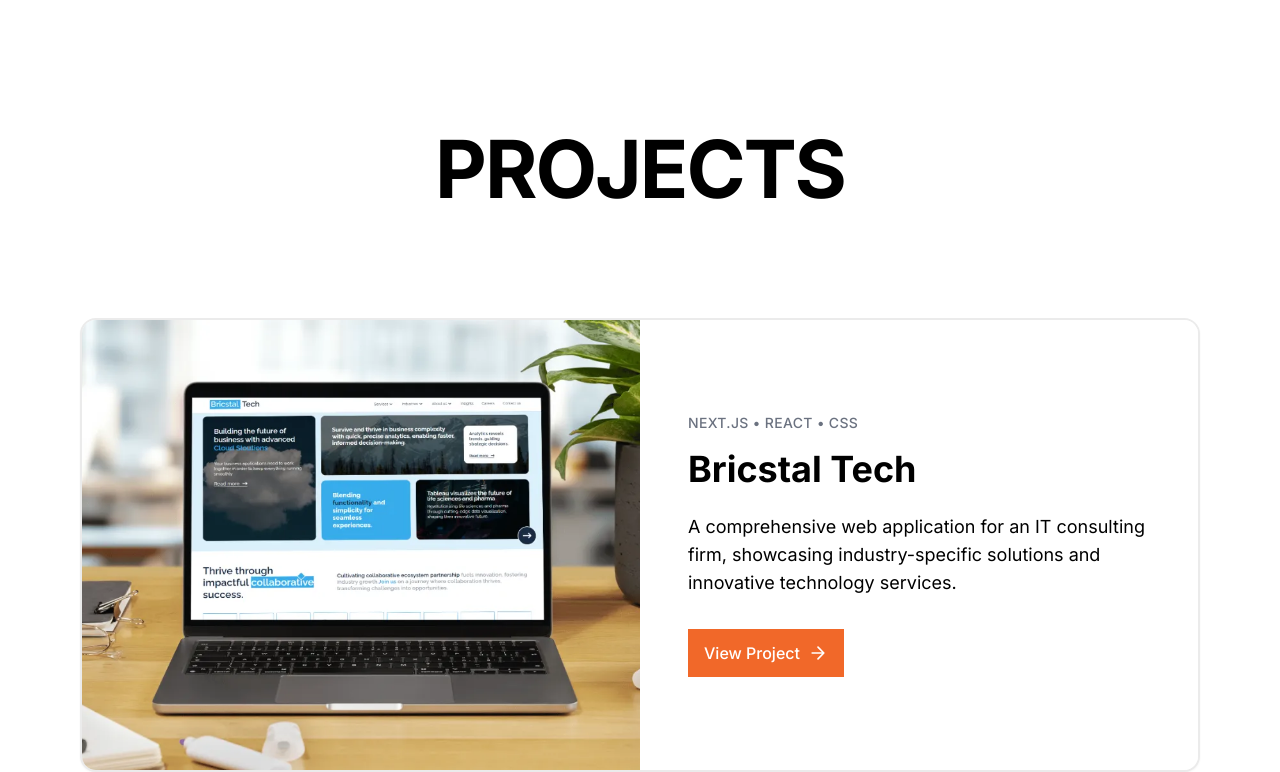
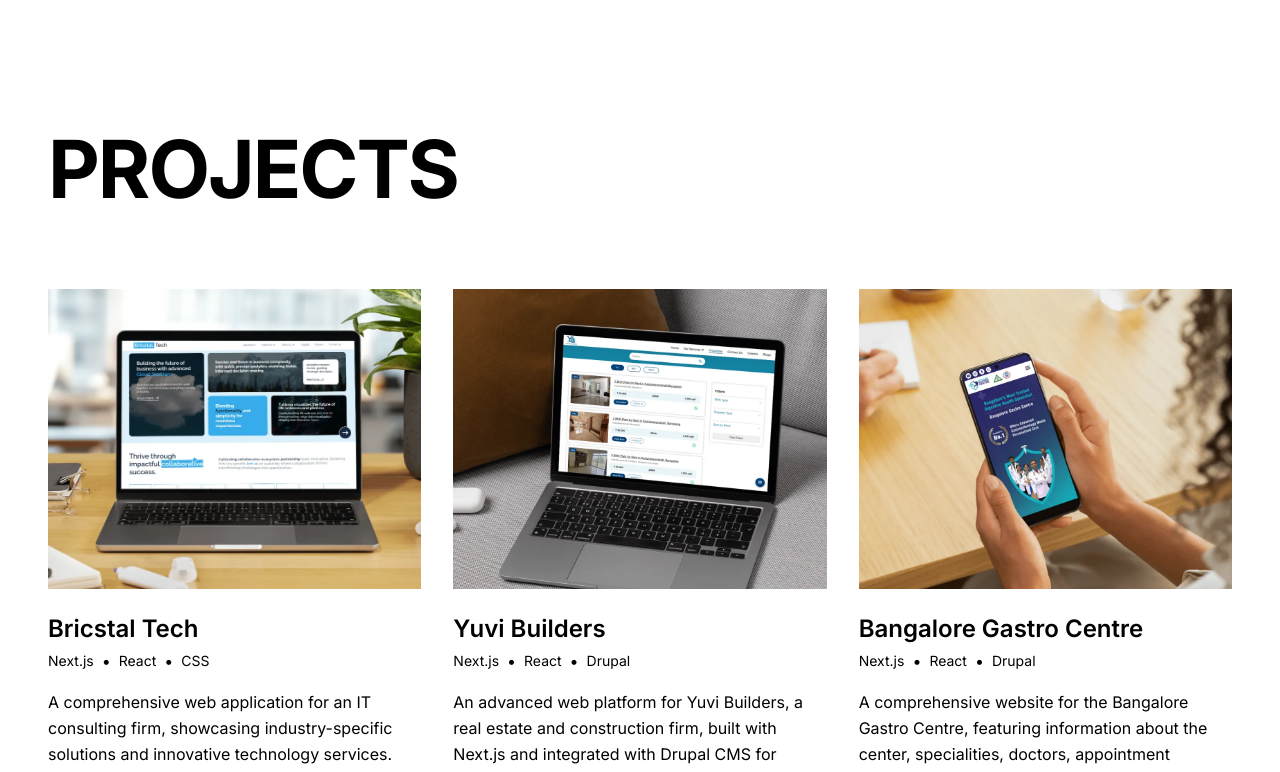
Before and after one commit to pavankumar-ts/my-portfolio, a Next.js app: page / in a window 1280 px wide. Shown: the part 3220-3992 px from the top of the page. Built offline with nearby package versions, Linux system fonts and the light colour scheme.

Commit message:
home project section update and WebsitePreviewModal

```diff
--- a/src/components/home/ProjectsSection.jsx
+++ b/src/components/home/ProjectsSection.jsx
@@ -4,6 +4,7 @@
 import { getProjectsForHome, getTechnologyById, projectCategories } from '@/data/projects';
 import { useInView } from 'react-intersection-observer';
 import Button from '../common/Button';
+import ProjectCard from '../common/ProjectCard';
 
 const ProjectsSection = () => {
   const { ref, inView } = useInView({
@@ -12,123 +13,25 @@
   });
 
   const homeProjects = getProjectsForHome();
-  const [stackOffset, setStackOffset] = useState(30);
-  const [isMobile, setIsMobile] = useState(false);
-
-  useEffect(() => {
-    const handleResize = () => {
-      const mobile = window.innerWidth < 768;
-      setIsMobile(mobile);
-
-      if (mobile) {
-        setStackOffset(30); // More spacing for mobile
-      } else {
-        setStackOffset(20); // Less spacing for desktop
-      }
-    };
-
-    handleResize(); // Set initial value
-    window.addEventListener('resize', handleResize);
-
-    return () => window.removeEventListener('resize', handleResize);
-  }, []);
-
-  const truncateDescription = (description, limit) => {
-    if (description.length <= limit) return description;
-    return description.substring(0, limit) + '...';
-  };
-
-  // Function to calculate top position with special case for 4th card
-  const calculateTopPosition = (index) => {
-    if (index === 3 && isMobile) { // 4th card (0-indexed) on mobile only
-      return `${index * stackOffset - (stackOffset * 0.5)}px`; // Reduce by half spacing
-    }
-    return `${index * stackOffset}px`;
-  };
 
   return (
-    <div className="container relative bg-bgColor">
-      {/* Header */}
-      <div ref={ref} className="mx-auto px-4 sm:px-6 lg:px-8 text-center mb-4 sm:mb-8">
-        <h2 className="heading-xl text-textColor dark:text-white">
-          PROJECTS
-        </h2>
-      </div>
+    <div ref={ref} className="container">
+      <h2 className="heading-xl mb-20">
+        PROJECTS
+      </h2>
 
-      {/* Stacking Cards */}
-      <div className="relative -mt-20 sm:-mt-14">
+      <div className="grid grid-cols-1 md:grid-cols-3 gap-x-8 gap-y-10 md:gap-y-20">
         {homeProjects.map((project, index) => (
-          <div
+          <ProjectCard
             key={project.id}
-            className="sticky h-[90vh] flex items-center justify-center px-0 sm:px-6 lg:px-8"
-            style={{
-              zIndex: index + 1,
-              top: calculateTopPosition(index),
-            }}
-          >
-            <div className="w-full max-w-6xl mx-auto rounded-2xl overflow-hidden shadow-sm bg-bgColor border-2 border-[#7a7a7a27] dark:border-gray-700">
-              <div className="grid grid-cols-1 lg:grid-cols-2 gap-0 min-h-[500px] sm:min-h-[400px] lg:min-h-[450px]">
-                {/* Project Image */}
-                <div className="relative h-64 lg:h-full overflow-hidden">
-                  <Image
-                    src={project.mainImg}
-                    alt={project.title}
-                    fill
-                    className="object-cover"
-                  />
-                  {/* <div className="absolute inset-0"></div>
-                  <div className="absolute top-6 left-6">
-                    <span className="px-4 py-2 bg-white/80 dark:bg-gray-900/80 backdrop-blur-sm text-textColor dark:text-white text-sm font-medium rounded-full border border-borderColor dark:border-gray-600">
-                      {getCategoryName(project.category[0])}
-                    </span>
-                  </div> */}
-                </div>
-
-                {/* Project Content */}
-                <div className="p-6 lg:p-12 flex flex-col justify-center bg-bgColor">
-                  <div className="text-sm font-medium mb-4 tracking-wide text-gray-500 dark:text-gray-400 uppercase">
-                    {project.technologies.slice(0, 3).map((techId, index) => {
-                      const tech = getTechnologyById(techId);
-                      return (
-                        <React.Fragment key={tech.id}>
-                          {tech.name}
-                          {index !== project.technologies.slice(0, 3).length - 1 && ' • '}
-                        </React.Fragment>
-                      );
-                    })}
-                  </div>
-                  <h3 className="text-2xl lg:text-4xl font-bold mb-4 lg:mb-6 text-textColor dark:text-white leading-tight">
-                    {project.title}
-                  </h3>
-                  <p className="text-base lg:text-lg leading-relaxed mb-6 lg:mb-8 text-textColor/70 dark:text-gray-300">
-                    {truncateDescription(project.description, 150)}
-                  </p>
-                  <div className="flex flex-col sm:flex-row items-start gap-3 lg:gap-4">
-                    <a
-                      href={`projects/${project.slug}`}
-                      rel="noopener noreferrer"
-                      className="inline-flex items-center justify-center px-4 lg:px-4 py-2 lg:py-3 bg-logoColor hover:bg-logoColor/90 text-bgColor dark:text-white font-medium transition-all duration-300 hover:transform hover:-translate-y-1 hover:shadow-lg"
-                    >
-                      View Project
-                      <svg
-                        className="ml-2 w-4 h-4 lg:w-5 lg:h-5 transition-transform hover:translate-x-1"
-                        fill="none"
-                        stroke="currentColor"
-                        viewBox="0 0 24 24"
-                      >
-                        <path strokeLinecap="round" strokeLinejoin="round" strokeWidth={2} d="M5 12h14m-7-7l7 7-7 7" />
-                      </svg>
-                    </a>
-                  </div>
-                </div>
-              </div>
-            </div>
-          </div>
+            project={project}
+            inView={inView}
+            index={index}
+          />
         ))}
       </div>
 
-      {/* View All Projects Button */}
-      <div className="flex justify-center md:mt-0 -mt-8">
+      <div className="flex justify-center mt-12">
         <Button href="/projects">
           View All Projects
         </Button>
```
Also changed, not shown: src/pages/projects/[slug].jsx (+119 -10 lines).
